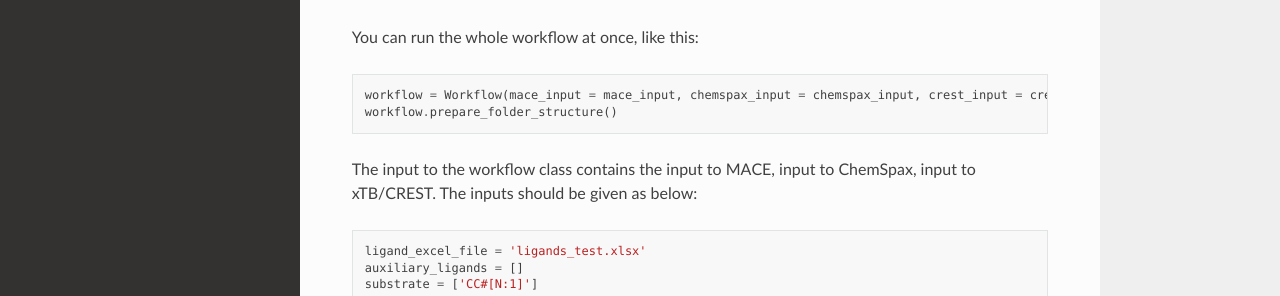
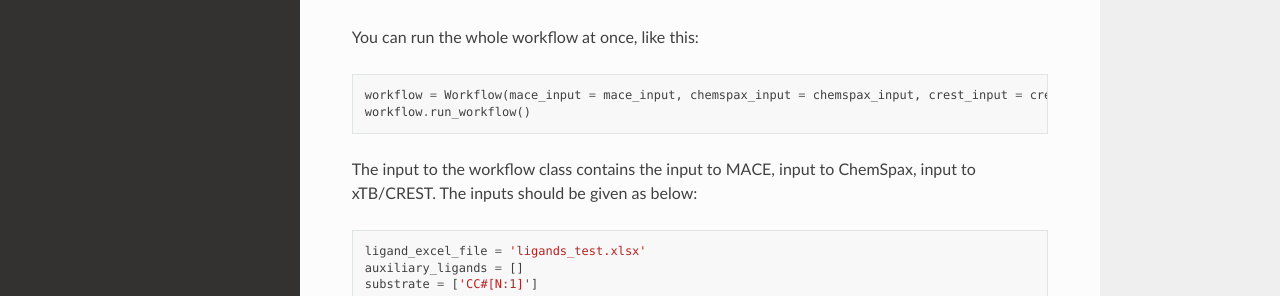
Before and after one commit to niketagrawal/obelix, a Sphinx documentation site: the page built from docs/README.md, in a window 1280 px wide and 900 px high, scrolled down 633 px. Shown: the part 155-451 px from the top of the window. Built offline with Sphinx 7.4.7 and the Read the Docs theme 2.0.0, drawn with Linux system fonts in a browser that asks for light colours.

Commit message:
Updated one line with the correct function.

````diff
--- a/docs/README.md
+++ b/docs/README.md
@@ -32,9 +32,8 @@ You can run the whole workflow at once, like this:
 
 ```python
 workflow = Workflow(mace_input = mace_input, chemspax_input = chemspax_input, crest_input = crest_input, path_to_workflow = "your/path/to/workflow")
-workflow.prepare_folder_structure()
+workflow.run_workflow()
 ```
-
 
 The input to the workflow class contains the input to MACE, input to ChemSpax, input to xTB/CREST. The inputs should be given as below:
 
````
